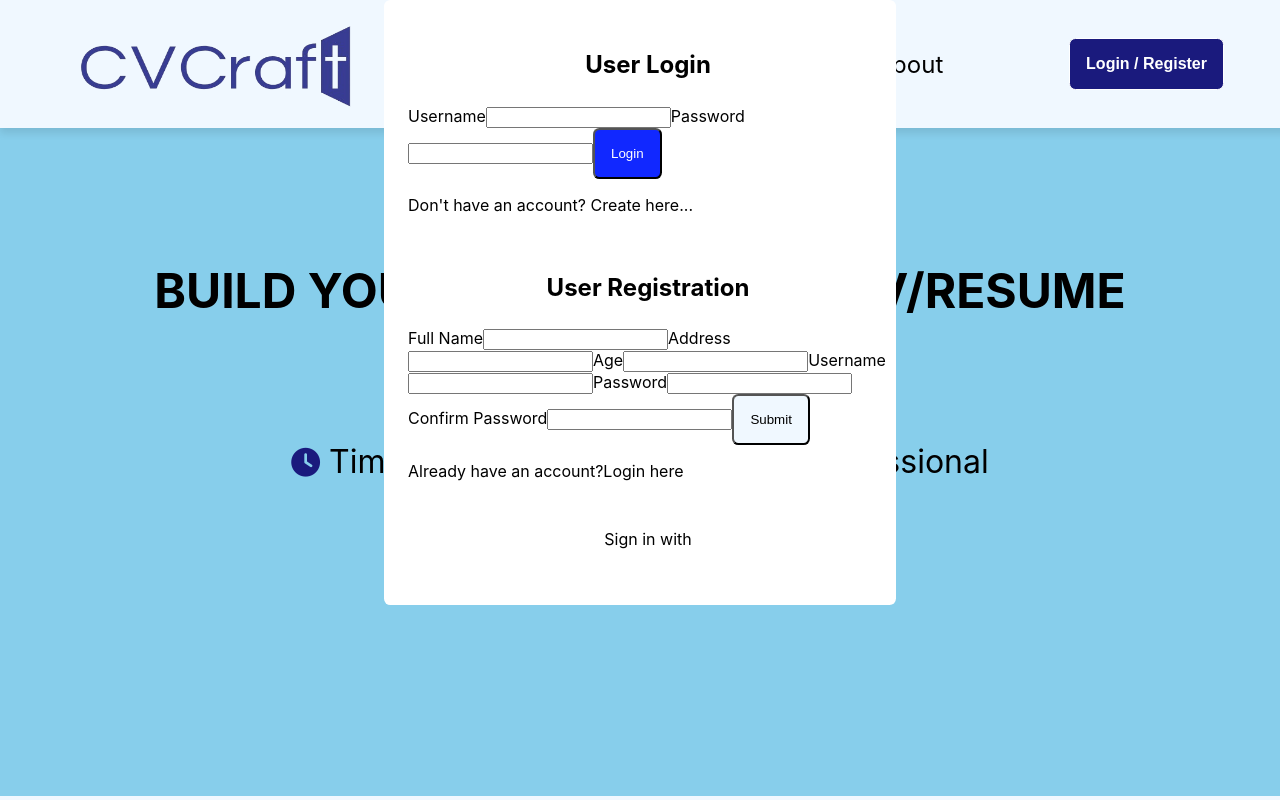
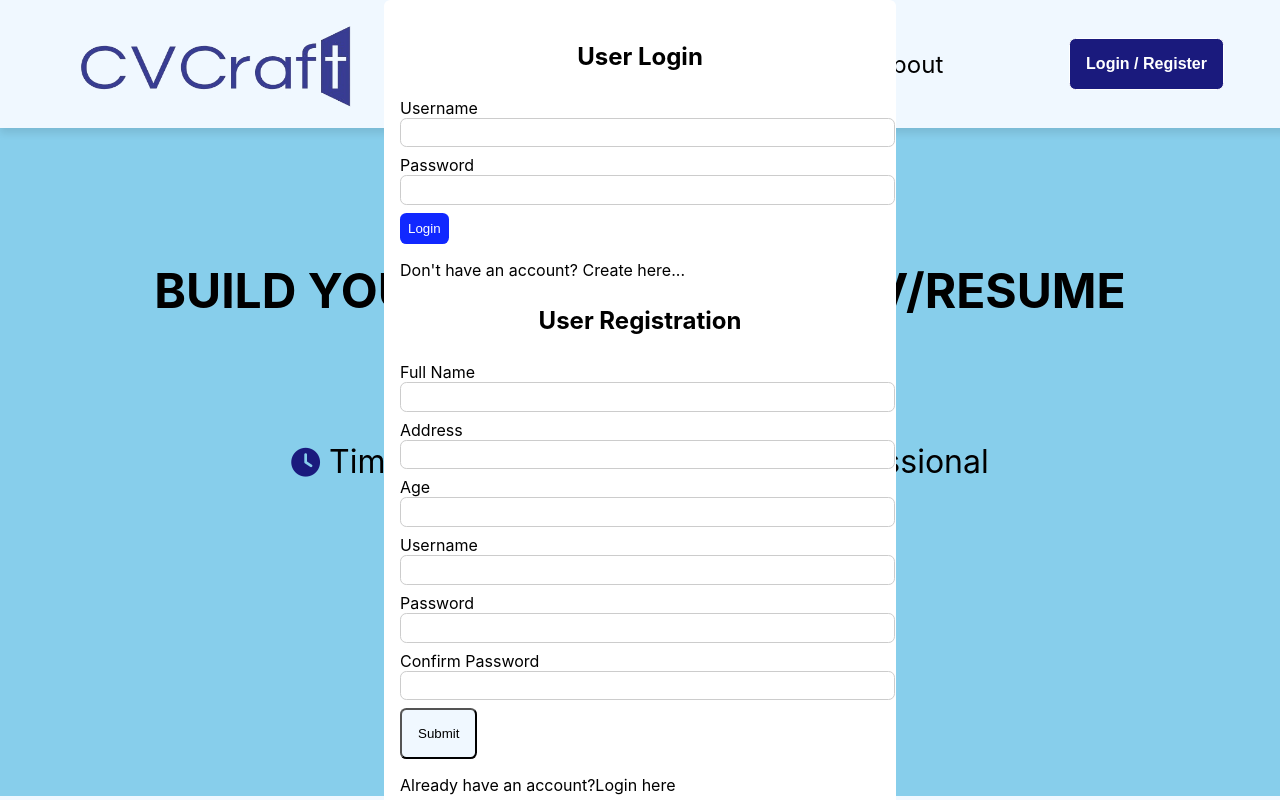
Before and after one commit to rohitghatal1/CVMaker-ReactJS, a React (Create React App) app: page / in a window 1280 px wide. Shown: the top 800 px of the page. Built offline with nearby package versions, Linux system fonts and the light colour scheme.

Commit message:
added css for inputs

```diff
--- a/src/components/loginSignup.css
+++ b/src/components/loginSignup.css
@@ -1,5 +1,5 @@
 .loginSignupModal{
-    position: fixed;
+    position: absolute;
     top: 0;
     left: 50%;
     transform: translateX(-50%);
@@ -12,7 +12,6 @@
 
 .loginSignupModal .loginModal, .signupModal{
     width: 100%;
-    padding: 0.5rem;
 }
 
 .loginSignupModal .loginModal h2, .signupModal h2{
@@ -20,18 +19,27 @@
     padding: 0.4rem;
 }
 
-.loginSignupModal .loginModal .loginform input .signupModal .signupForm input{
+.loginSignupModal .loginModal .loginform,
+.loginSignupModal .signupModal .signupForm{
+    width: 100%;
+}
+
+.loginSignupModal .loginModal .loginform input,
+ .signupModal .signupForm input{
+    display: block;
     width: 100%;
     padding: 0.4rem;
     border-radius: 0.4rem;
     border: 1px solid #ccc;
+    margin-bottom: 0.5rem;
 }
 
 .loginSignupModal .loginModal .loginform .loginBtn{
     background-color: #1128ff;
     color: #fff;
     border-radius: 0.4rem;
-    padding: 1rem;
+    padding: 0.5rem;
+    border: none;
 }
 
 
```
